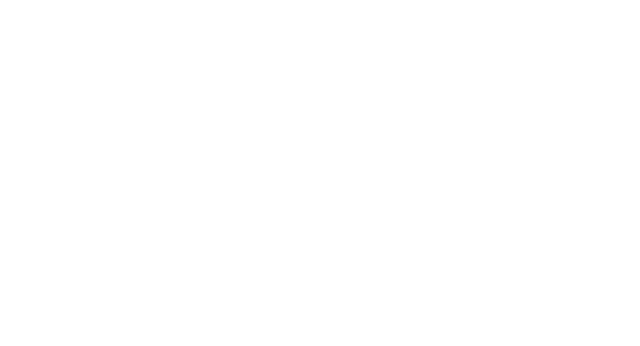
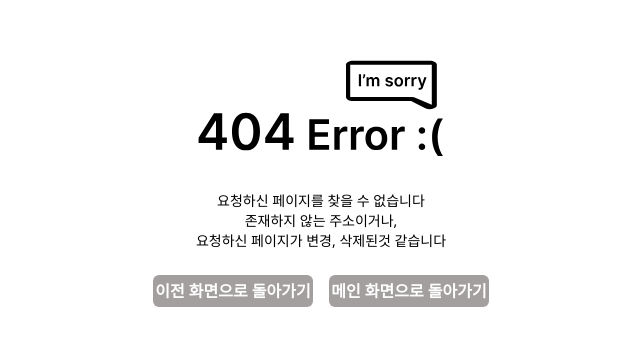
Before and after one commit to songju7920/PR, a React (Create React App) app in the folder PR_FrontEnd/: page /signup in a window 1280 px wide. Before the commit this address had no page. Shown: the part 232-578 px from the top of the page, without its empty margins (319-959 px from the left). Built offline with nearby package versions, Linux system fonts and the light colour scheme.

Commit message:
✨ :: 404 페이지 개발

```diff
--- /dev/null
+++ b/PR_FrontEnd/src/pages/error/NotFound.tsx
@@ -0,0 +1,40 @@
+import React from "react";
+import ErrorImg from "../../asset/img/404 Error.svg";
+import { useNavigate } from "react-router-dom";
+
+const NotFound = () => {
+  const navigate = useNavigate();
+
+  const goBack = () => {
+    navigate(-1);
+  };
+
+  const onClick = () => {
+    if (!localStorage.getItem("access_token")) {
+      navigate(`/`);
+    } else {
+      navigate(`/dashboard/${localStorage.getItem("userId")}`);
+    }
+  };
+
+  return (
+    <div className="flex flex-col justify-center items-center w-full h-dvh">
+      <img src={ErrorImg}></img>
+      <p className="text-sm text-center mb-[1.5rem]">
+        요청하신 페이지를 찾을 수 없습니다 <br />
+        존재하지 않는 주소이거나, <br />
+        요청하신 페이지가 변경, 삭제된것 같습니다
+      </p>
+      <div className="flex justify-around w-[22rem]">
+        <div className="flex justify-center items-center w-[10rem] h-[2rem] bg-gray4 text-white font-semibold rounded-md hover:cursor-pointer" onClick={goBack}>
+          이전 화면으로 돌아가기
+        </div>
+        <div className="flex justify-center items-center w-[10rem] h-[2rem] bg-gray4 text-white font-semibold rounded-md hover:cursor-pointer" onClick={onClick}>
+          메인 화면으로 돌아가기
+        </div>
+      </div>
+    </div>
+  );
+};
+
+export default NotFound;
--- a/PR_FrontEnd/src/router.tsx
+++ b/PR_FrontEnd/src/router.tsx
@@ -2,12 +2,14 @@ import React from "react";
 import { Route, Routes } from "react-router-dom";
 import Login from "./pages/login/login.tsx";
 import UserInfo from "./pages/userInfo/userInfo.tsx";
+import NotFound from "./pages/error/NotFound.tsx";
 
 const route = () => {
   return (
     <Routes>
       <Route path="/" element={<Login />} />
-      <Route path="/home" element={<UserInfo />} />
+      <Route path="/dashboard/:userId" element={<UserInfo />} />
+      <Route path="*" element={<NotFound />} />
     </Routes>
   );
 };
```
Also changed, not shown: PR_FrontEnd/src/asset/img/404 Error.svg (added).
